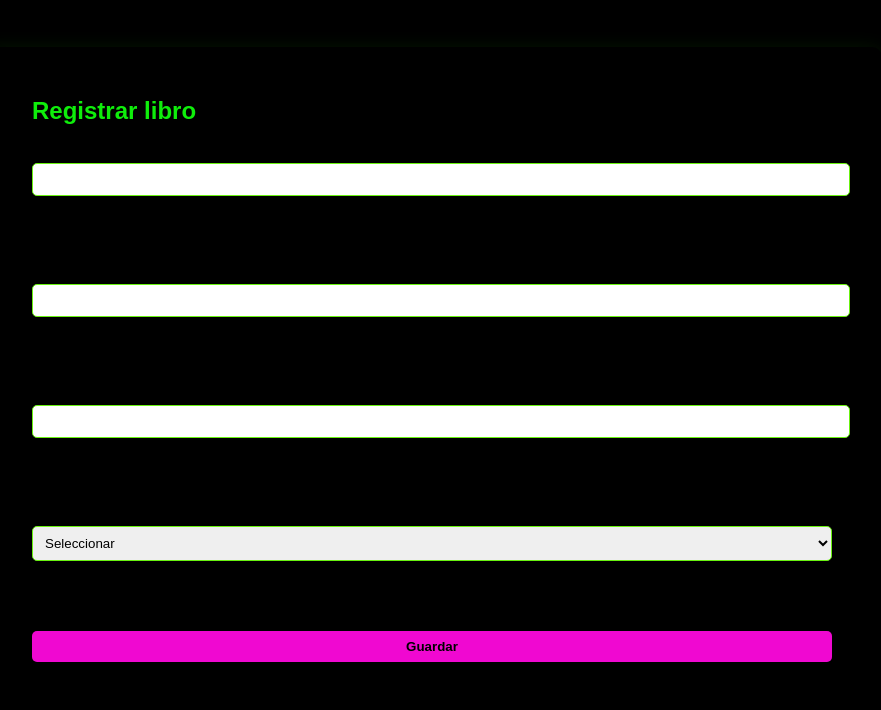
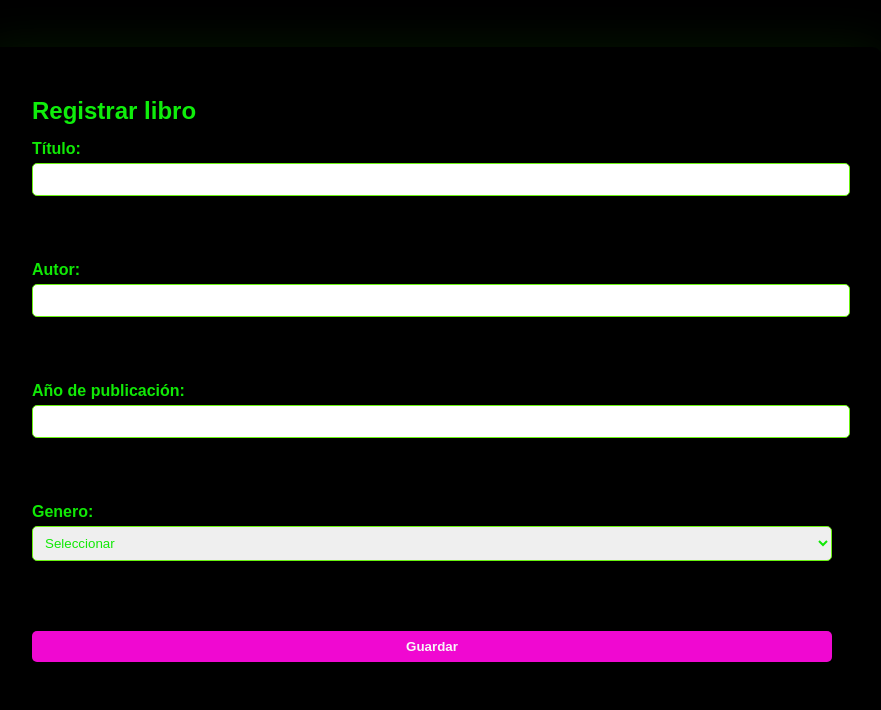
Before and after one commit to anabellavillaverde/Practico_Evaluativo_Gestor_de_Libros, a plain HTML site: page index.html in a window 1280 px wide. Shown: the part 90-800 px from the top of the page, without its empty margins (208-1089 px from the left). Drawn offline with Linux system fonts and the light colour scheme.

Commit message:
agregue el archivo app.js

```diff
--- a/style.css
+++ b/style.css
@@ -2,6 +2,8 @@
     margin: 0;
     padding: 0;
     font-family: sans-serif;
+    color: #11e906;
+
   }
 
   body {
@@ -22,7 +24,7 @@
     background-color: #000000;
     padding: 50px;
     border-radius: 10px;
-    box-shadow: 0 2px 20px rgba(45, 241, 6, 0.1);
+    box-shadow: 0 2px 50px rgba(45, 241, 6, 0.1);
     margin-bottom: 30px;
   }
 
@@ -50,7 +52,7 @@
 
   button {
     background-color: #f008d1;
-    color: rgb(0, 0, 0);
+    color: rgb(248, 248, 248);
     font-weight: bold;
     cursor: pointer;
     border: none;
```
